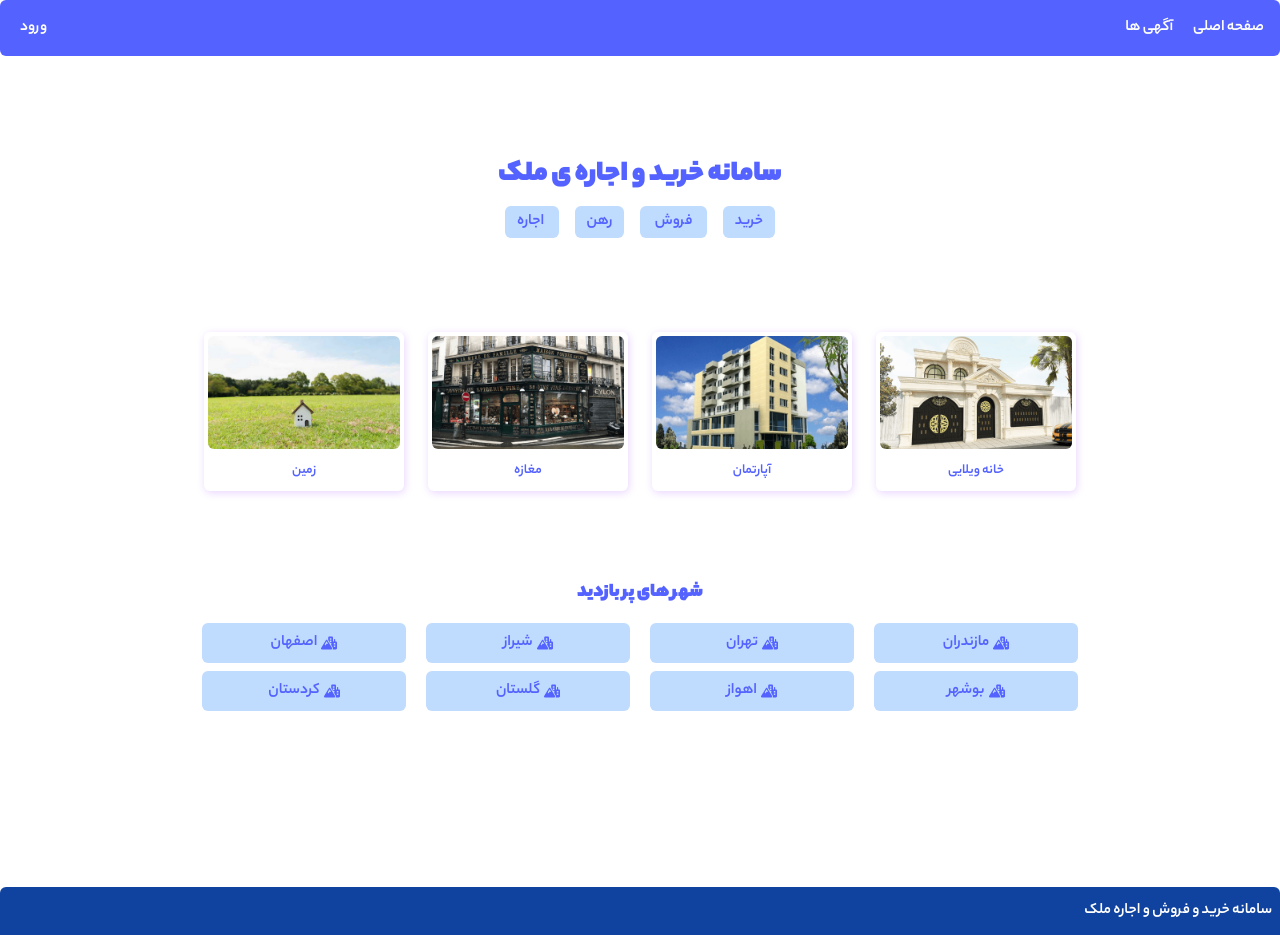
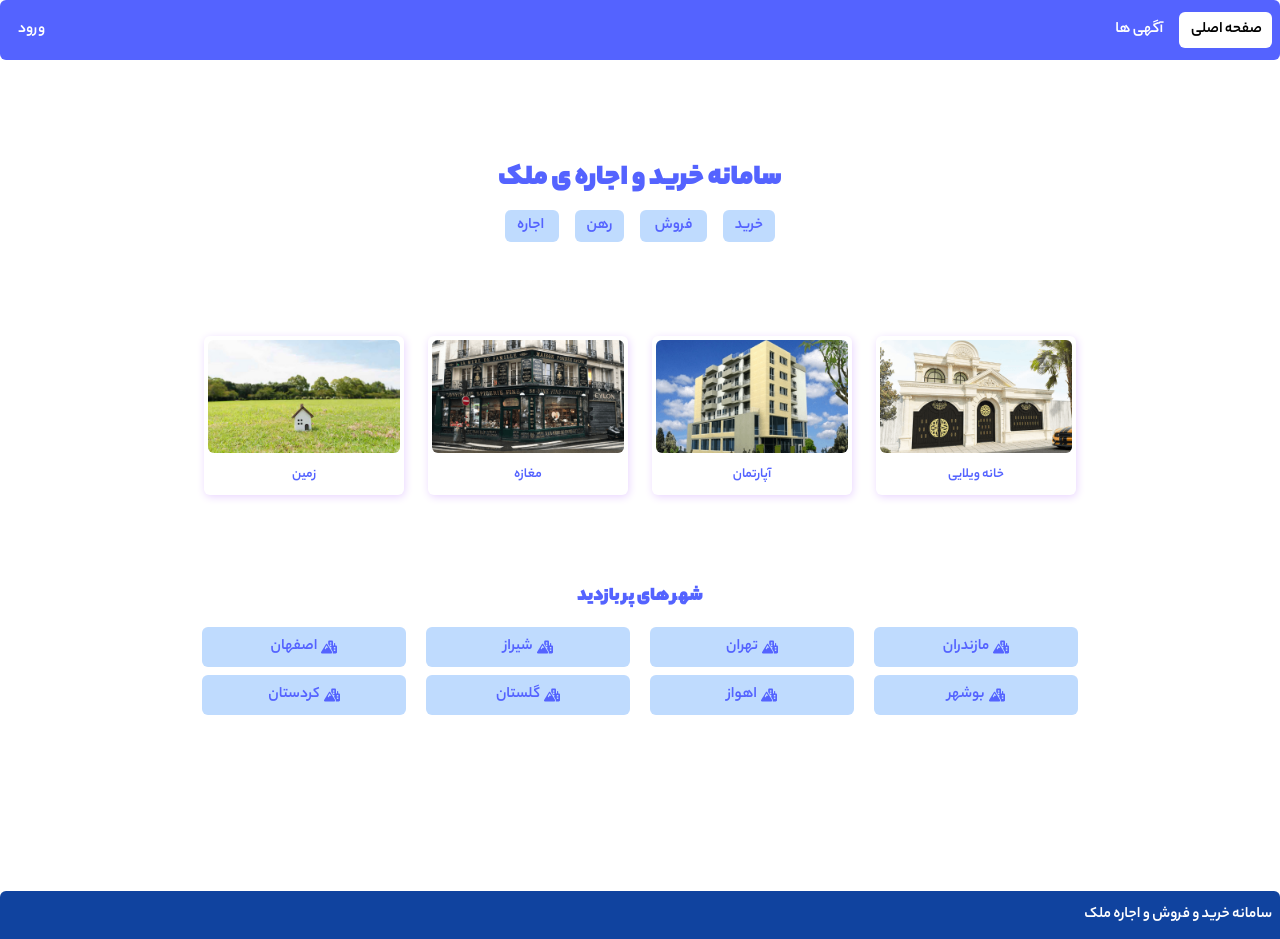
Before and after one commit to alireza-asgharii/real-estate, a Next.js app: page / in a window 1280 px wide. Built offline with nearby package versions, Linux system fonts and the light colour scheme; no server answers.

Commit message:
💄 Change style navbar links

```diff
--- a/src/components/layout/Header.js
+++ b/src/components/layout/Header.js
@@ -1,23 +1,14 @@
 import Link from "next/link";
 import HeaderButton from "../modules/HeaderButton";
 import DashMeButton from "../modules/DashMeButton";
+import NavbarLink from "../modules/NavbarLink";
 
 const Header = async () => {
   return (
     <header className="flex justify-between items-center text-white rounded-sm md:rounded-md bg-header-theme px-2 py-3">
       <div>
-        <Link
-          href="/"
-          className="px-2 py-1 hover:bg-white hover:text-black transition-colors rounded-md"
-        >
-          صفحه اصلی{" "}
-        </Link>
-        <Link
-          href="/advertisements"
-          className="px-2 py-1 hover:bg-white hover:text-black transition-colors rounded-md"
-        >
-          آگهی ها{" "}
-        </Link>
+        <NavbarLink href="/">صفحه اصلی </NavbarLink>
+        <NavbarLink href="/advertisements" style='mr-1'>آگهی ها </NavbarLink>
       </div>
       <div className="flex items-center">
         <HeaderButton />
--- a/src/components/modules/HeaderButton.js
+++ b/src/components/modules/HeaderButton.js
@@ -3,29 +3,20 @@
 import { useSession } from "next-auth/react";
 import Link from "next/link";
 import Spiner from "./Spiner";
+import NavbarLink from "./NavbarLink";
 
 const HeaderButton = () => {
   const { status } = useSession();
   return (
     <div className="flex justify-center items-center">
-      {status === 'loading' ? (
+      {status === "loading" ? (
         <span className="px-3 py-[5px] flex justify-center items-center">
           <Spiner w="w-5" h="h-5" border="border-2" />
         </span>
       ) : status === "authenticated" ? (
-        <Link
-          href="/dashboard"
-          className="px-3 py-1 hover:bg-white hover:text-black transition-colors rounded-md"
-        >
-          داشبورد
-        </Link>
+        <NavbarLink href="/dashboard">داشبورد </NavbarLink>
       ) : (
-        <Link
-          href="/auth/signin"
-          className="px-3 py-1 hover:bg-white hover:text-black transition-colors rounded-md"
-        >
-          ورود
-        </Link>
+        <NavbarLink href="/auth/signin">ورود </NavbarLink>
       )}
     </div>
   );
--- /dev/null
+++ b/src/components/modules/NavbarLink.js
@@ -0,0 +1,27 @@
+"use client";
+
+import Link from "next/link";
+import { usePathname } from "next/navigation";
+
+const NavbarLink = ({ children, href, style }) => {
+  const pathname = usePathname();
+  console.log(pathname);
+  return (
+    <Link
+      href={href}
+      className={` px-2 py-1 hover:border-white border-2 border-transparent transition-colors rounded-md ${style} ${
+        href === "/"
+          ? pathname === "/"
+            ? "bg-white text-black"
+            : ""
+          : pathname.startsWith(href)
+          ? "bg-white text-black"
+          : ""
+      }`}
+    >
+      {children}
+    </Link>
+  );
+};
+
+export default NavbarLink;
```
